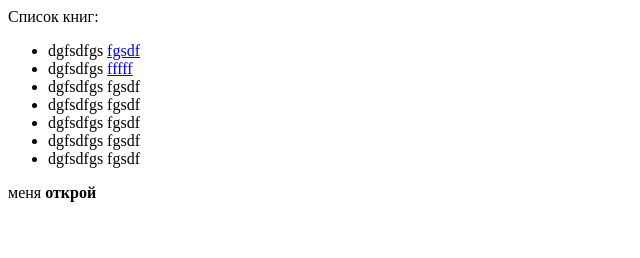
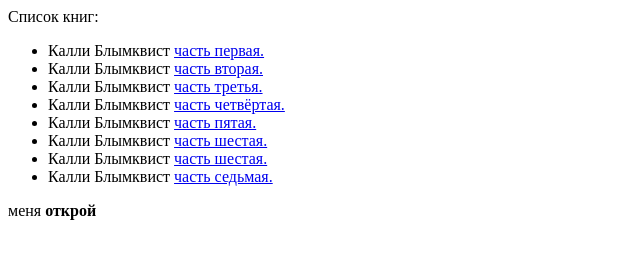
Before and after one commit to ivannebo/ivannebo.github.io, a plain HTML site: page index.html in a window 1280 px wide. Shown: the whole page, without its empty margins (0-640 px from the left). Drawn offline with Linux system fonts and the light colour scheme.

Commit message:
rename inbex

```diff
--- a/index.html
+++ b/index.html
@@ -4,13 +4,14 @@
 	<body>
 	Список книг:
 	<ul>
-		<li>dgfsdfgs <a href="sdsdsds">fgsdf</a></li>
-		<li>dgfsdfgs <a href="dddd">fffff</a></li>
-		<li>dgfsdfgs <a>fgsdf</a></li>
-		<li>dgfsdfgs <a>fgsdf</a></li>
-		<li>dgfsdfgs <a>fgsdf</a></li>
-		<li>dgfsdfgs <a>fgsdf</a></li>
-		<li>dgfsdfgs <a>fgsdf</a></li>
+		<li>Калли Блымквист <a href="часть первая.txt">часть первая.</a></li>
+		<li>Калли Блымквист <a href="C:\ivannebo\ivannebo.github.io\часть вторая.txt">часть вторая.</a></li>
+		<li>Калли Блымквист <a href="C:\ivannebo\ivannebo.github.io\часть третья.txt">часть третья.</a></li>
+		<li>Калли Блымквист <a href="C:\ivannebo\ivannebo.github.io\часть четвёртая.txt">часть четвёртая.</a></li>
+		<li>Калли Блымквист <a href="C:\ivannebo\ivannebo.github.io\часть пятая.txt">часть пятая.</a></li>
+		<li>Калли Блымквист <a href="C:\ivannebo\ivannebo.github.io\часть шестая.txt">часть шестая.</a></li>
+		<li>Калли Блымквист <a href="C:\ivannebo\ivannebo.github.io\часть шестая.txt">часть шестая.</a></li>
+		<li>Калли Блымквист <a href="C:\ivannebo\ivannebo.github.io\часть седьмая.txt">часть седьмая.</a></li>
 	</ul>
 
 
```
Also changed, not shown: inbex.html (deleted, +0 -21 lines).
